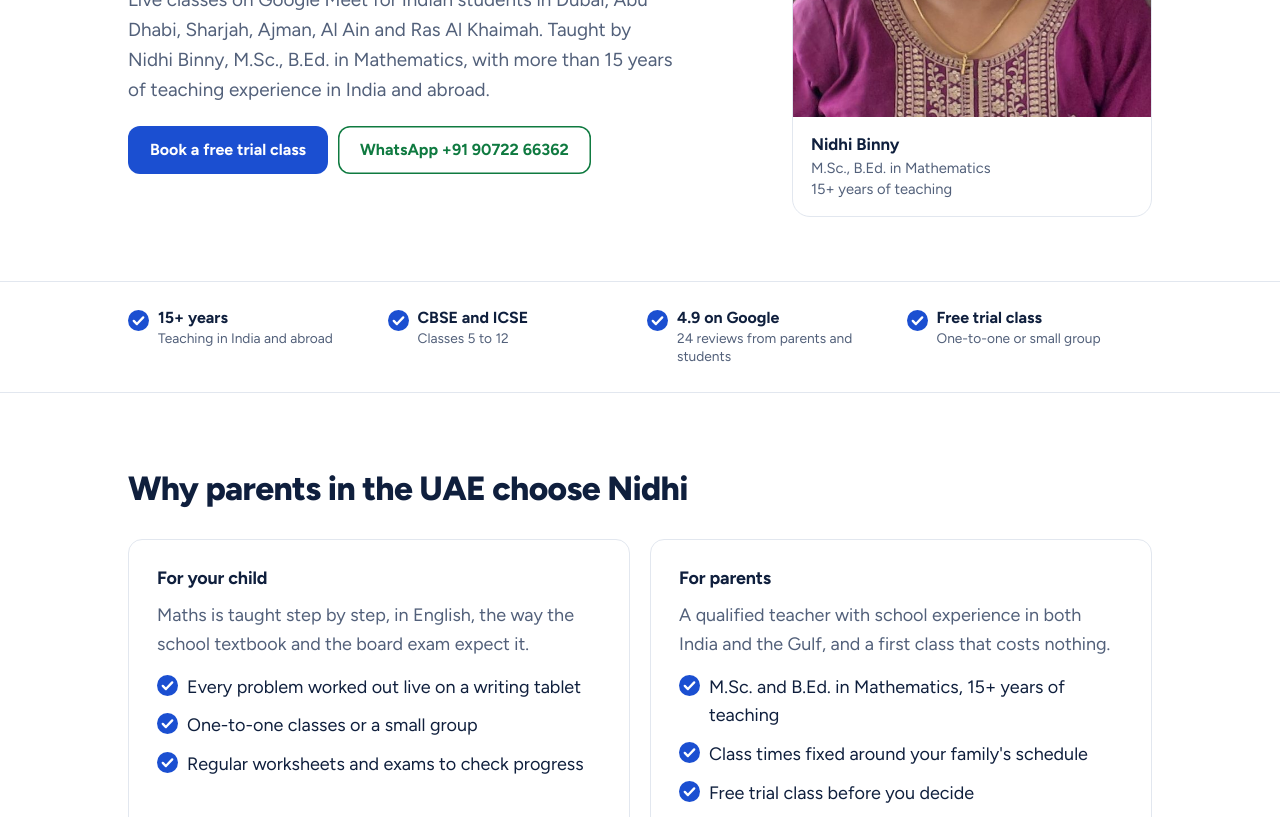
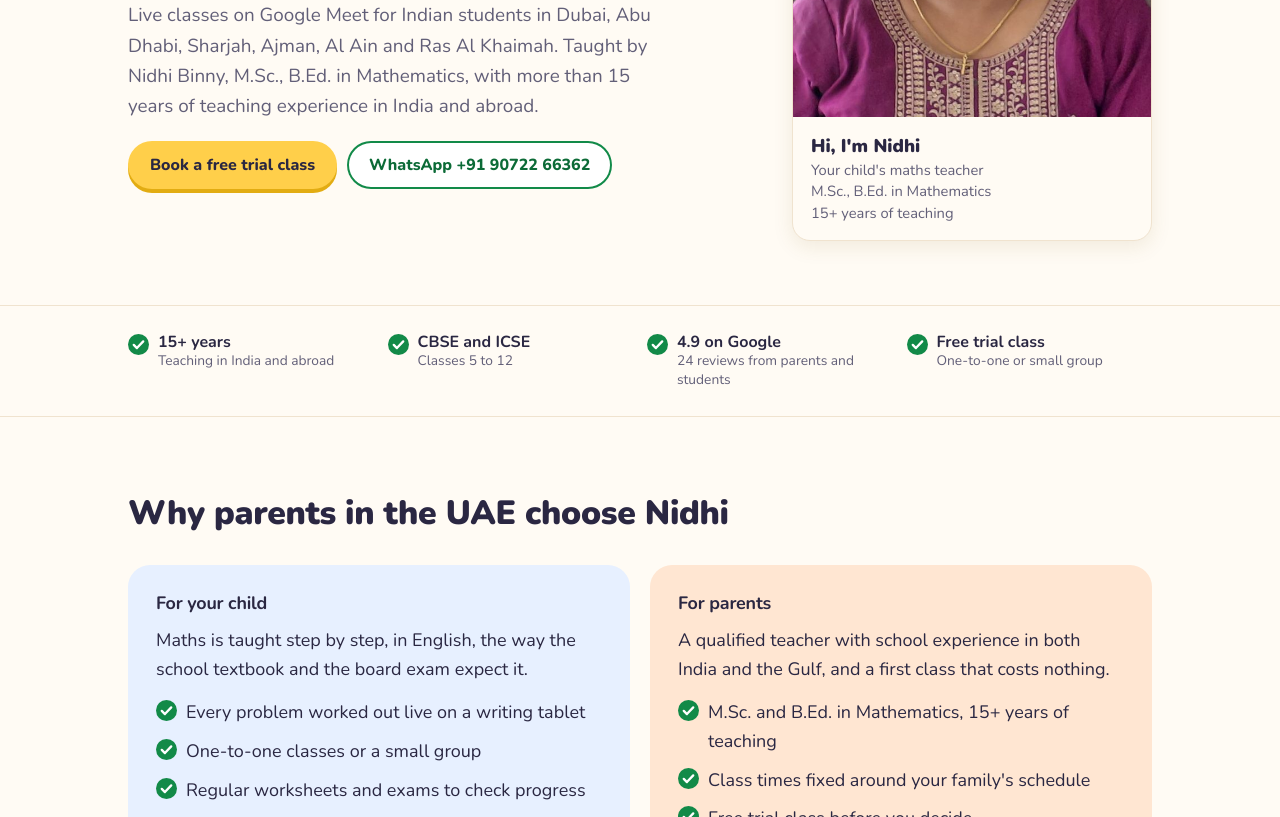
Before and after one commit to nisanthissac89/mathvision, a plain HTML site: page online-maths-tuition-uae.html in a window 1280 px wide. Shown: the part 457-1274 px from the top of the page. Drawn offline with nearby package versions, Linux system fonts and the light colour scheme.

Commit message:
Friendlier look: warm background, rounded type, pastel cards, sunny main button
Co-Authored-By: Claude Fable 5.2 <noreply@anthropic.com>
Claude-Session: https://claude.ai/code/session_01P7jEeJWFQMzRwei7GRvBzg

```diff
--- a/css/site.css
+++ b/css/site.css
@@ -1,19 +1,23 @@
 :root {
-  /* Layout idea: phone first. One column, plain white, large tap targets, proof (rating, degrees, years) before persuasion.
-     Navy for text, one calm blue for actions, green only for WhatsApp. */
-  --bg: #ffffff;
-  --soft: #f5f7fa;
-  --ink: #0f1f3d;
-  --ink-soft: #52607a;
-  --rule: #e2e7ef;
-  --blue: #1b4fd1;
-  --blue-deep: #153fa8;
-  --blue-soft: #eef3fe;
-  --green: #0f7a40;
-  --green-deep: #0b6233;
-  --gold: #d99a00;
-  --r: 14px;
-  --font: "Figtree", system-ui, -apple-system, "Segoe UI", Roboto, sans-serif;
+  /* Layout idea: a friendly tutor's page. Warm paper background, rounded lettering, soft pastel cards,
+     a sunny yellow for the main action and green only for WhatsApp. Phone first, one column. */
+  --bg: #fffbf4;
+  --soft: #fff2df;
+  --ink: #2a2742;
+  --ink-soft: #625f78;
+  --rule: #f0e3cf;
+  --blue: #2f62c4;
+  --blue-deep: #244f9f;
+  --blue-soft: #e7f0ff;
+  --sun: #ffcf4a;
+  --sun-deep: #e2ac12;
+  --mint: #e2f5e8;
+  --peach: #ffe6d2;
+  --green: #128a48;
+  --green-deep: #0c6b37;
+  --gold: #e3a008;
+  --r: 22px;
+  --font: "Nunito", "Trebuchet MS", system-ui, -apple-system, "Segoe UI", sans-serif;
   color-scheme: light;
 }
 * { box-sizing: border-box; }
@@ -22,7 +26,7 @@ body { margin: 0; background: var(--bg); color: var(--ink); font-family: var(--f
 img, svg { max-width: 100%; }
 a { color: var(--blue); text-underline-offset: 3px; }
 a:focus-visible, button:focus-visible, input:focus-visible, select:focus-visible, summary:focus-visible { outline: 3px solid var(--blue); outline-offset: 2px; }
-h1, h2, h3 { font-family: var(--font); line-height: 1.15; text-wrap: balance; margin: 0; letter-spacing: -0.02em; }
+h1, h2, h3 { font-family: var(--font); line-height: 1.2; text-wrap: balance; margin: 0; letter-spacing: -0.01em; }
 h1 { font-size: 1.95rem; font-weight: 800; }
 h2 { font-size: 1.55rem; font-weight: 800; }
 h3 { font-size: 1.12rem; font-weight: 700; letter-spacing: -0.01em; }
@@ -181,6 +185,44 @@ form small { color: var(--ink-soft); text-align: center; }
 footer { background: var(--soft); border-top: 1px solid var(--rule); color: var(--ink-soft); font-size: 0.9rem; padding-bottom: 84px; }
 footer .wrap { display: flex; flex-direction: column; gap: 6px; padding-top: 22px; padding-bottom: 22px; }
 
+/* Friendly theme */
+h1, h2, .brand, .board .tag, .contact-copy .lines b { font-weight: 900; }
+.mark { color: inherit; background: linear-gradient(transparent 60%, var(--sun) 60%); padding: 0 3px; border-radius: 3px; }
+.top { background: var(--bg); border-bottom-color: var(--rule); }
+.brand-name i { color: var(--blue); font-weight: 800; }
+.btn { background: var(--sun); color: var(--ink) !important; border-radius: 999px; font-weight: 800; box-shadow: 0 4px 0 var(--sun-deep); }
+.btn:hover { background: #ffd866; }
+.btn:active { transform: translateY(2px); box-shadow: 0 2px 0 var(--sun-deep); }
+.btn.small { border-radius: 999px; box-shadow: 0 3px 0 var(--green-deep); }
+.btn[href*="wa.me"] { color: #fff !important; box-shadow: 0 4px 0 var(--green-deep); }
+.btn.ghost, .btn.ghost.light { background: #fff; box-shadow: inset 0 0 0 2px var(--ink); }
+.btn.ghost[href*="wa.me"] { background: #fff; color: var(--green-deep) !important; box-shadow: inset 0 0 0 2px var(--green); }
+.teacher { background: #fff; box-shadow: 0 6px 20px rgba(120, 84, 20, 0.10); }
+.teacher figcaption b { font-size: 1.15rem; font-weight: 900; }
+.facts { background: var(--bg); border-color: var(--rule); }
+.facts li::before, .panel li::before { background-color: var(--green); }
+.panel, .steps li, .quote, .faq details, form, .countries a, table.times { border: 0; box-shadow: 0 4px 16px rgba(120, 84, 20, 0.08); background: #fff; }
+.panel.kochi { background: var(--blue-soft); box-shadow: none; }
+.panel.abroad { background: var(--peach); box-shadow: none; }
+.panel p, .panel li { color: var(--ink); }
+.steps li:nth-child(1)::before { background: var(--blue-soft); color: var(--blue-deep); }
+.steps li:nth-child(2)::before { background: var(--peach); color: #a3501a; }
+.steps li:nth-child(3)::before { background: var(--mint); color: var(--green-deep); }
+.chips { display: block; color: var(--ink); font-size: 0.97rem; line-height: 1.7; }
+.chips li { display: inline-block; background: none; border: 0; padding: 0; font-size: inherit; }
+.chips li + li::before { content: "  ·  "; color: var(--sun-deep); font-weight: 900; white-space: pre; }
+.about blockquote { border-left: 0; background: var(--mint); padding: 22px 24px; border-radius: var(--r); font-weight: 700; }
+.reviews .box { background: var(--blue-soft); }
+.countries a[aria-current="page"] { background: var(--peach); }
+.countries a::after { color: var(--blue); }
+table.times th { background: var(--peach); }
+input, select { border-color: #e2d3bb; border-radius: 14px; }
+.actionbar { background: var(--bg); border-top-color: var(--rule); }
+.actionbar .call { background: #fff; box-shadow: inset 0 0 0 2px var(--ink); }
+.actionbar .btn[href*="wa.me"] { box-shadow: none; }
+footer { background: var(--soft); border-top-color: var(--rule); }
+@media (max-width: 859px) { .teacher .photo-img { box-shadow: 0 0 0 3px var(--sun); } }
+
 /* Wider screens */
 @media (min-width: 560px) {
   .cta-row { flex-direction: row; flex-wrap: wrap; }
--- a/online-maths-tuition-uae.html
+++ b/online-maths-tuition-uae.html
@@ -3,7 +3,7 @@
 <head>
 <meta charset="utf-8">
 <meta name="viewport" content="width=device-width, initial-scale=1">
-<meta name="theme-color" content="#ffffff">
+<meta name="theme-color" content="#fffbf4">
 <title>Online Maths Tuition in UAE | CBSE &amp; ICSE, Classes 5 to 12 | Maths with Nidhi</title>
 <meta name="description" content="Live online maths tuition for Indian students in the UAE. CBSE and ICSE, Classes 5 to 12, taught by Nidhi Binny, M.Sc., B.Ed. Free trial class.">
 <meta property="og:type" content="website">
@@ -13,7 +13,7 @@
 <meta property="og:image" content="img/nidhi-binny-maths-tutor.jpg">
 <link rel="preconnect" href="https://fonts.googleapis.com">
 <link rel="preconnect" href="https://fonts.gstatic.com" crossorigin>
-<link href="https://fonts.googleapis.com/css2?family=Figtree:wght@400;500;600;700;800&display=swap" rel="stylesheet">
+<link href="https://fonts.googleapis.com/css2?family=Nunito:wght@400;600;700;800;900&display=swap" rel="stylesheet">
 <script type="application/ld+json">
 {
  "@context": "https://schema.org",
@@ -93,7 +93,7 @@
 }
 </script>
 <link rel="icon" href="favicon.svg" type="image/svg+xml">
-<link rel="stylesheet" href="css/site.css?v=4">
+<link rel="stylesheet" href="css/site.css?v=5">
 </head>
 <body>
 
@@ -124,7 +124,7 @@
           <a class="btn ghost" href="https://wa.me/919072266362?text=Hi%2C%20I%27d%20like%20to%20book%20a%20free%20trial%20maths%20class.%20We%20live%20in%20UAE." rel="noopener">WhatsApp +91 90722 66362</a>
         </div>
       </div>
-      <figure class="teacher"><img class="photo-img" src="img/nidhi-binny-maths-tutor.jpg" alt="Nidhi Binny, online maths tutor for students in UAE" width="640" height="800"><figcaption><b>Nidhi Binny</b><span>M.Sc., B.Ed. in Mathematics</span><span>15+ years of teaching</span></figcaption></figure>
+      <figure class="teacher"><img class="photo-img" src="img/nidhi-binny-maths-tutor.jpg" alt="Nidhi Binny, online maths tutor for students in UAE" width="640" height="800"><figcaption><b>Hi, I'm Nidhi</b><span>Your child's maths teacher</span><span>M.Sc., B.Ed. in Mathematics</span><span>15+ years of teaching</span></figcaption></figure>
     </div>
   </div>
 
```
Also changed, not shown: index.html (+4 -4 lines), online-maths-tuition-bahrain.html (+4 -4 lines), online-maths-tuition-kuwait.html (+4 -4 lines), online-maths-tuition-oman.html (+4 -4 lines), online-maths-tuition-qatar.html (+4 -4 lines), online-maths-tuition-saudi-arabia.html (+4 -4 lines).
